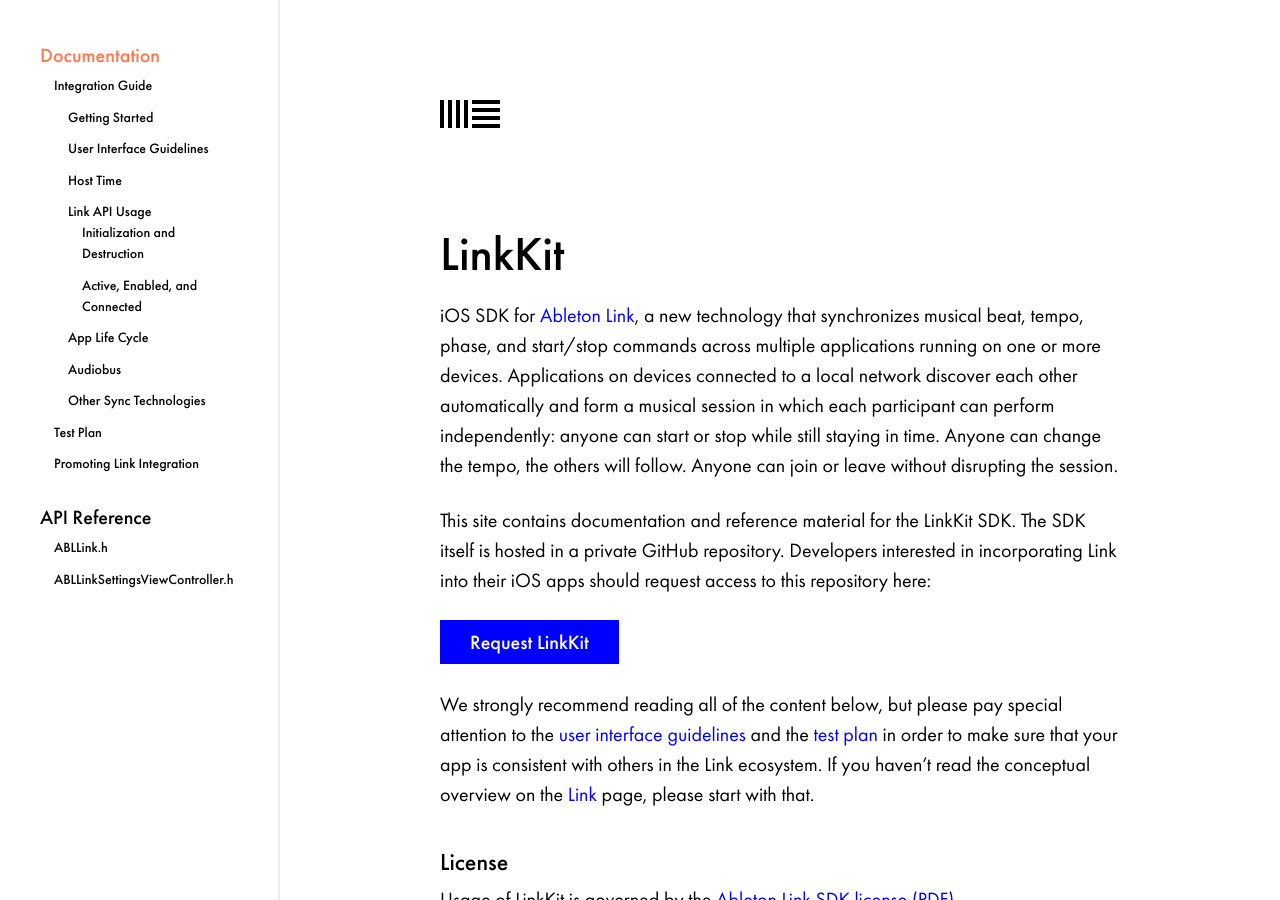
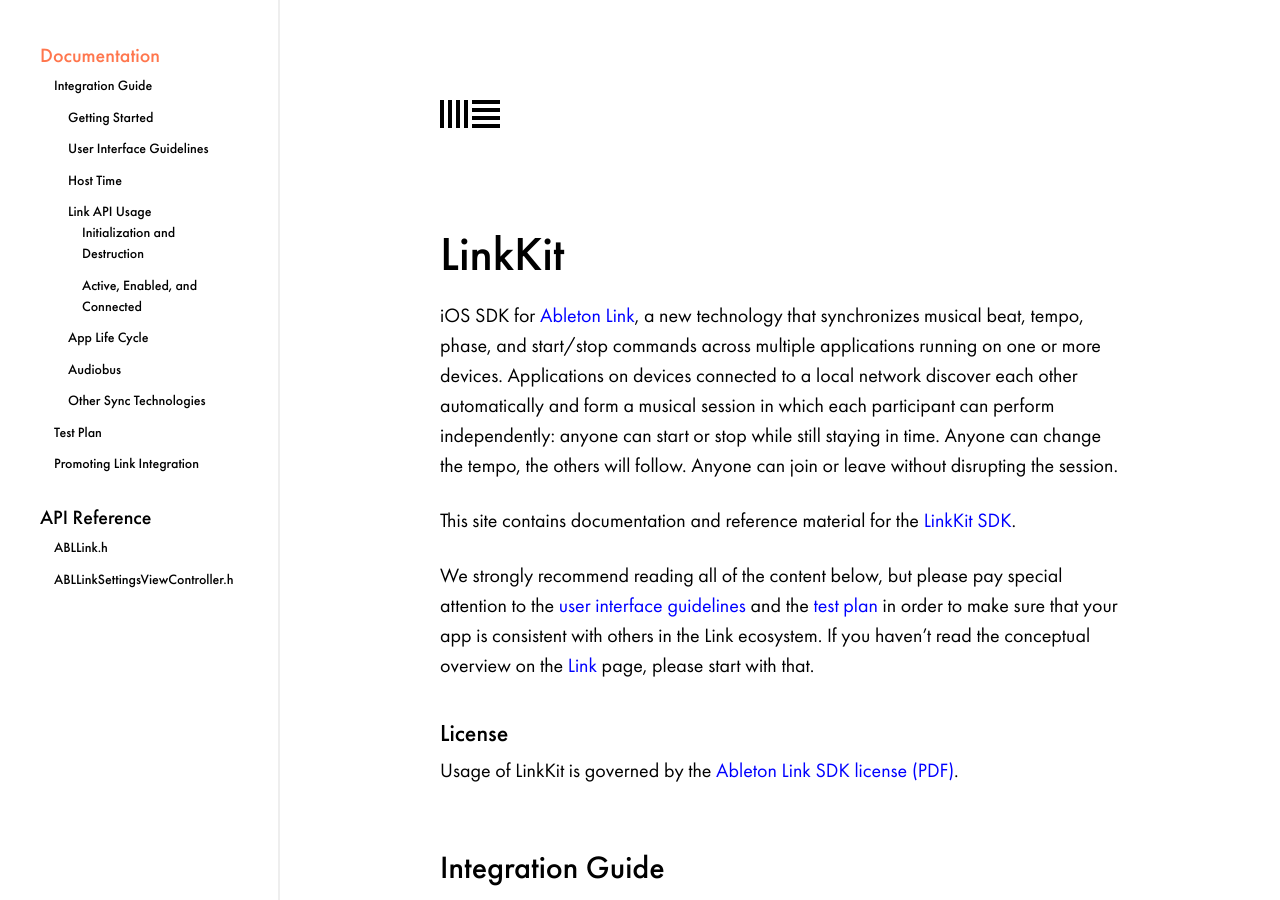
Before and after one commit to Ableton/ableton.github.io, a Jekyll site: the page built from linkkit/index.md, in a window 1280 px wide and 900 px high. Built offline with Jekyll 4.4.1, drawn with Linux system fonts in a browser that asks for light colours.

Commit message:
Remove "Request Access" button

```diff
--- a/linkkit/index.md
+++ b/linkkit/index.md
@@ -14,14 +14,7 @@ independently: anyone can start or stop while still staying in time. Anyone can
 the tempo, the others will follow. Anyone can join or leave without disrupting the
 session.
 
-This site contains documentation and reference material for the LinkKit SDK. The SDK
-itself is hosted in a private GitHub repository. Developers interested in incorporating
-Link into their iOS apps should request access to this repository here:
-
-<a
- class="button"
- href="https://www.ableton.com/en/link/sdk/license-request/">Request LinkKit
-</a>
+This site contains documentation and reference material for the [LinkKit SDK](https://github.com/Ableton/LinkKit).
 
 We strongly recommend reading all of the content below, but please pay special attention
 to the [user interface guidelines](#user-interface-guidelines) and the [test
```
